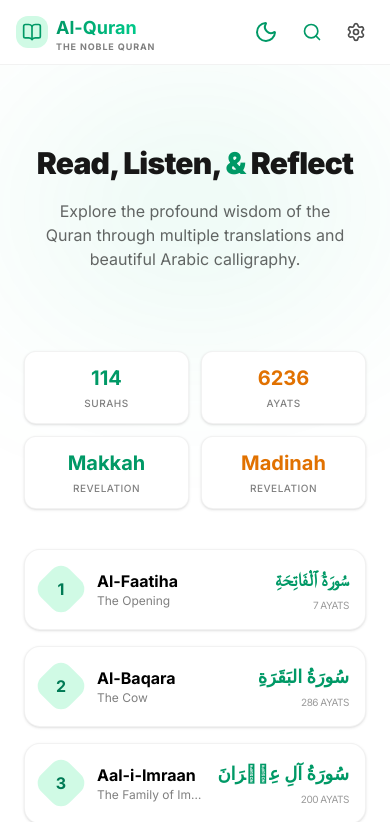
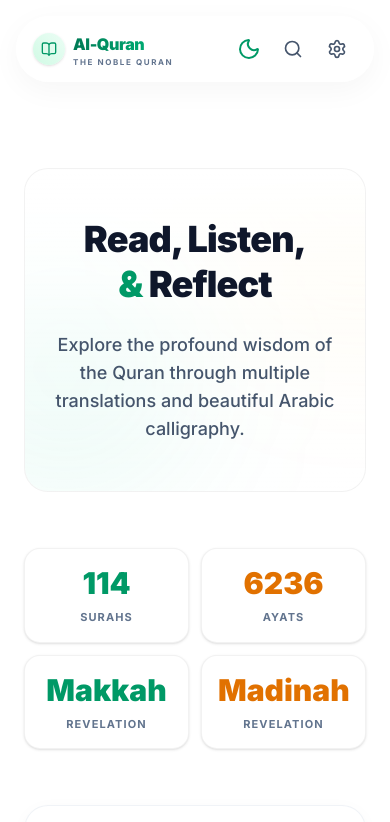
Before and after one commit to shuvo794/Quran-Web-Application, a Next.js app: page / in a window 390 px wide. Shown: the top 822 px of the page. Built offline with nearby package versions, Linux system fonts and the light colour scheme; a web font is replaced by a local one.

Commit message:
feat: initialize Quran web application with Hono API, search functionality, and responsive UI components

```diff
--- a/app/layout.tsx
+++ b/app/layout.tsx
@@ -38,7 +38,7 @@
         <ThemeProvider attribute="class" defaultTheme="light" enableSystem>
           <SettingsProvider>
             <Navbar />
-            <main className="flex-1 overflow-y-auto">{children}</main>
+            <main className="flex-1 overflow-y-auto pt-24">{children}</main>
             <footer className="border-t border-black/5 dark:border-white/5 py-8 px-6 text-center text-black/30 dark:text-white/30 text-sm">
               <p>
                 © {new Date().getFullYear()} Al-Quran Application | Built with
--- a/app/page.tsx
+++ b/app/page.tsx
@@ -11,35 +11,38 @@
   return (
     <div className="max-w-7xl mx-auto px-6 py-12">
       {/* Hero Section */}
-      <section className="mb-12 md:mb-16 text-center relative py-8 md:py-12">
-        {/* Subtle background glow */}
-        <div className="absolute inset-0 bg-emerald-500/10 dark:bg-emerald-500/5 blur-[100px] -z-10 rounded-full" />
-        <h2 className="text-3xl sm:text-4xl md:text-6xl font-black mb-4 tracking-tight leading-tight">
-          Read, Listen, <span className="text-emerald-600 dark:text-emerald-400">&</span> Reflect
+      <section className="mb-14 md:mb-20 text-center relative py-12 md:py-20 rounded-3xl overflow-hidden mt-6 md:mt-8 border border-black/5 dark:border-white/5 bg-gradient-to-b from-white to-transparent dark:from-white/[0.02]">
+        {/* Premium background glow */}
+        <div className="absolute inset-0 bg-[radial-gradient(ellipse_at_top,_var(--tw-gradient-stops))] from-emerald-400/10 via-transparent to-transparent dark:from-emerald-500/10 -z-10" />
+        <div className="absolute -top-40 -right-40 w-80 h-80 bg-amber-400/10 dark:bg-amber-500/10 rounded-full blur-[80px] -z-10" />
+        <div className="absolute top-20 -left-20 w-60 h-60 bg-emerald-400/10 dark:bg-emerald-500/10 rounded-full blur-[80px] -z-10" />
+
+        <h2 className="text-4xl sm:text-5xl md:text-7xl font-black mb-6 tracking-tight leading-tight text-slate-900 dark:text-white relative z-10">
+          Read, Listen, <br className="md:hidden"/> <span className="text-emerald-600 dark:text-emerald-400">&</span> Reflect
         </h2>
-        <p className="text-black/60 dark:text-white/60 max-w-2xl mx-auto text-base md:text-lg px-4">
+        <p className="text-slate-600 dark:text-white/60 max-w-2xl mx-auto text-lg md:text-xl px-6 relative z-10 font-medium">
           Explore the profound wisdom of the Quran through multiple translations
           and beautiful Arabic calligraphy.
         </p>
       </section>
 
       {/* Stats/Quick Actions */}
-      <div className="grid grid-cols-2 md:grid-cols-4 gap-3 md:gap-4 mb-10 md:mb-12">
-        <div className="p-3 md:p-4 rounded-xl md:rounded-2xl bg-white dark:bg-white/5 border border-black/5 dark:border-white/5 text-center shadow-sm dark:shadow-none hover:border-emerald-500/30 transition-colors">
-          <p className="text-xl md:text-2xl font-bold text-emerald-600 dark:text-emerald-400">114</p>
-          <p className="text-[10px] md:text-xs text-black/50 dark:text-white/50 uppercase font-medium tracking-wider mt-1">Surahs</p>
+      <div className="grid grid-cols-2 md:grid-cols-4 gap-3 md:gap-5 mb-14 md:mb-16">
+        <div className="group p-4 md:p-6 rounded-2xl md:rounded-3xl bg-white dark:bg-white/[0.02] border border-black/5 dark:border-white/5 text-center shadow-sm hover:shadow-xl dark:shadow-none hover:border-emerald-500/30 dark:hover:bg-white/[0.04] transition-all duration-300">
+          <p className="text-3xl md:text-4xl font-black text-emerald-600 dark:text-emerald-400 group-hover:scale-110 transition-transform duration-300">114</p>
+          <p className="text-[11px] md:text-xs text-slate-500 dark:text-white/50 uppercase font-bold tracking-widest mt-2">Surahs</p>
         </div>
-        <div className="p-3 md:p-4 rounded-xl md:rounded-2xl bg-white dark:bg-white/5 border border-black/5 dark:border-white/5 text-center shadow-sm dark:shadow-none hover:border-amber-500/30 transition-colors">
-          <p className="text-xl md:text-2xl font-bold text-amber-600 dark:text-amber-400">6236</p>
-          <p className="text-[10px] md:text-xs text-black/50 dark:text-white/50 uppercase font-medium tracking-wider mt-1">Ayats</p>
+        <div className="group p-4 md:p-6 rounded-2xl md:rounded-3xl bg-white dark:bg-white/[0.02] border border-black/5 dark:border-white/5 text-center shadow-sm hover:shadow-xl dark:shadow-none hover:border-amber-500/30 dark:hover:bg-white/[0.04] transition-all duration-300">
+          <p className="text-3xl md:text-4xl font-black text-amber-600 dark:text-amber-400 group-hover:scale-110 transition-transform duration-300">6236</p>
+          <p className="text-[11px] md:text-xs text-slate-500 dark:text-white/50 uppercase font-bold tracking-widest mt-2">Ayats</p>
         </div>
-        <div className="p-3 md:p-4 rounded-xl md:rounded-2xl bg-white dark:bg-white/5 border border-black/5 dark:border-white/5 text-center shadow-sm dark:shadow-none hover:border-emerald-500/30 transition-colors">
-          <p className="text-xl md:text-2xl font-bold text-emerald-600 dark:text-emerald-400">Makkah</p>
-          <p className="text-[10px] md:text-xs text-black/50 dark:text-white/50 uppercase font-medium tracking-wider mt-1">Revelation</p>
+        <div className="group p-4 md:p-6 rounded-2xl md:rounded-3xl bg-white dark:bg-white/[0.02] border border-black/5 dark:border-white/5 text-center shadow-sm hover:shadow-xl dark:shadow-none hover:border-emerald-500/30 dark:hover:bg-white/[0.04] transition-all duration-300">
+          <p className="text-3xl md:text-4xl font-black text-emerald-600 dark:text-emerald-400 group-hover:scale-110 transition-transform duration-300">Makkah</p>
+          <p className="text-[11px] md:text-xs text-slate-500 dark:text-white/50 uppercase font-bold tracking-widest mt-2">Revelation</p>
         </div>
-        <div className="p-3 md:p-4 rounded-xl md:rounded-2xl bg-white dark:bg-white/5 border border-black/5 dark:border-white/5 text-center shadow-sm dark:shadow-none hover:border-amber-500/30 transition-colors">
-          <p className="text-xl md:text-2xl font-bold text-amber-600 dark:text-amber-400">Madinah</p>
-          <p className="text-[10px] md:text-xs text-black/50 dark:text-white/50 uppercase font-medium tracking-wider mt-1">Revelation</p>
+        <div className="group p-4 md:p-6 rounded-2xl md:rounded-3xl bg-white dark:bg-white/[0.02] border border-black/5 dark:border-white/5 text-center shadow-sm hover:shadow-xl dark:shadow-none hover:border-amber-500/30 dark:hover:bg-white/[0.04] transition-all duration-300">
+          <p className="text-3xl md:text-4xl font-black text-amber-600 dark:text-amber-400 group-hover:scale-110 transition-transform duration-300">Madinah</p>
+          <p className="text-[11px] md:text-xs text-slate-500 dark:text-white/50 uppercase font-bold tracking-widest mt-2">Revelation</p>
         </div>
       </div>
 
--- a/components/Navbar.tsx
+++ b/components/Navbar.tsx
@@ -11,37 +11,39 @@
 
   return (
     <>
-      <nav className="sticky top-0 z-40 bg-white/80 dark:bg-black/80 backdrop-blur-md border-b border-black/5 dark:border-white/10 px-4 md:px-6 py-3 md:py-4 flex justify-between items-center transition-colors">
+      <div className="fixed top-0 left-0 right-0 z-50 flex justify-center p-4 pointer-events-none">
+        <nav className="pointer-events-auto w-full max-w-4xl bg-white/70 dark:bg-black/60 backdrop-blur-xl border border-white/20 dark:border-white/10 shadow-[0_8px_30px_rgb(0,0,0,0.04)] dark:shadow-[0_8px_30px_rgb(0,0,0,0.2)] rounded-full px-4 md:px-6 py-3 flex justify-between items-center transition-all duration-300">
           <Link href="/" className="flex items-center gap-2 md:gap-3 group">
-          <div className="bg-emerald-100 dark:bg-emerald-900 group-hover:bg-emerald-200 dark:group-hover:bg-emerald-800 p-1.5 md:p-2 rounded-xl transition-colors">
-            <BookOpen className="w-5 h-5 md:w-6 md:h-6 text-emerald-600 dark:text-amber-400" />
+            <div className="bg-gradient-to-tr from-emerald-100 to-emerald-50 dark:from-emerald-900 dark:to-emerald-800/50 group-hover:from-emerald-200 group-hover:to-emerald-100 dark:group-hover:from-emerald-800 dark:group-hover:to-emerald-700/50 p-2 md:p-2.5 rounded-full shadow-sm transition-all duration-300">
+              <BookOpen className="w-4 h-4 md:w-5 md:h-5 text-emerald-600 dark:text-amber-400" />
             </div>
             <div>
-            <h1 className="text-lg md:text-xl font-bold bg-gradient-to-r from-emerald-600 to-emerald-400 dark:from-amber-400 dark:to-emerald-400 bg-clip-text text-transparent">
+              <h1 className="text-base md:text-lg font-black bg-gradient-to-r from-emerald-700 to-emerald-500 dark:from-amber-400 dark:to-emerald-400 bg-clip-text text-transparent tracking-tight">
                 Al-Quran
               </h1>
-            <p className="text-[9px] md:text-[10px] text-black/50 dark:text-white/50 uppercase tracking-widest leading-none font-bold">The Noble Quran</p>
+              <p className="text-[8px] md:text-[9px] text-slate-500 dark:text-white/50 uppercase tracking-[0.2em] leading-none font-bold mt-0.5">The Noble Quran</p>
             </div>
           </Link>
 
-        <div className="flex items-center gap-2 md:gap-4">
+          <div className="flex items-center gap-1 md:gap-3">
             <ThemeToggle />
             <Link
               href="/search"
-            className="p-2 hover:bg-black/5 dark:hover:bg-white/5 rounded-full transition-colors group"
+              className="p-2.5 hover:bg-black/5 dark:hover:bg-white/10 rounded-full transition-all duration-300 group"
               title="Search Ayats"
             >
-            <Search className="w-5 h-5 md:w-6 md:h-6 text-emerald-600 dark:text-emerald-400 group-hover:text-emerald-700 dark:group-hover:text-amber-400 transition-colors" />
+              <Search className="w-5 h-5 text-slate-600 dark:text-slate-300 group-hover:text-emerald-600 dark:group-hover:text-amber-400 transition-colors" />
             </Link>
             <button
               onClick={() => setIsSidebarOpen(true)}
-            className="p-2 hover:bg-black/5 dark:hover:bg-white/5 rounded-full transition-colors group"
+              className="p-2.5 hover:bg-black/5 dark:hover:bg-white/10 rounded-full transition-all duration-300 group"
               title="Open Settings"
             >
-            <Settings className="w-5 h-5 md:w-6 md:h-6 text-black/70 dark:text-white/70 group-hover:text-emerald-600 dark:group-hover:text-amber-400 transition-colors" />
+              <Settings className="w-5 h-5 text-slate-600 dark:text-slate-300 group-hover:text-emerald-600 dark:group-hover:text-amber-400 transition-colors" />
             </button>
           </div>
         </nav>
+      </div>
 
       <Sidebar isOpen={isSidebarOpen} onClose={() => setIsSidebarOpen(false)} />
     </>
--- a/components/SurahCard.tsx
+++ b/components/SurahCard.tsx
@@ -14,27 +14,28 @@
     >
       <Link
         href={`/surah/${surah.number}`}
-        className="group relative flex items-center gap-4 p-4 md:p-5 rounded-2xl bg-white dark:bg-white/[0.03] border border-black/5 dark:border-white/5 surah-card h-full shadow-sm dark:shadow-none hover:border-emerald-500/30 hover:shadow-md dark:hover:bg-white/[0.05] transition-all"
+        className="group relative flex items-center gap-4 p-4 md:p-5 rounded-3xl bg-white/50 dark:bg-white/[0.02] backdrop-blur-sm border border-slate-200/50 dark:border-white/5 surah-card h-full shadow-[0_4px_20px_-4px_rgba(0,0,0,0.05)] dark:shadow-none hover:border-emerald-500/50 hover:shadow-[0_8px_30px_-4px_rgba(16,185,129,0.15)] dark:hover:bg-white/[0.04] transition-all duration-300"
       >
+        <div className="absolute inset-0 bg-gradient-to-br from-emerald-500/0 to-emerald-500/0 group-hover:from-emerald-500/5 group-hover:to-transparent dark:group-hover:from-emerald-500/10 rounded-3xl transition-all duration-500 pointer-events-none" />
         <div className="relative flex-none w-10 h-10 md:w-12 md:h-12 flex items-center justify-center">
-          <div className="absolute inset-0 bg-emerald-100 dark:bg-emerald-900/40 rounded-xl rotate-45 group-hover:bg-emerald-200 dark:group-hover:bg-emerald-800/60 transition-colors" />
-          <span className="relative text-base md:text-lg font-bold text-emerald-700 dark:text-amber-400">{surah.number}</span>
+          <div className="absolute inset-0 bg-emerald-100/80 dark:bg-emerald-900/40 rounded-2xl rotate-45 group-hover:rotate-90 group-hover:scale-110 group-hover:bg-emerald-200 dark:group-hover:bg-emerald-800/60 transition-all duration-500" />
+          <span className="relative text-base md:text-lg font-bold text-emerald-700 dark:text-amber-400 group-hover:scale-110 transition-transform duration-300">{surah.number}</span>
         </div>
 
-        <div className="flex-1 min-w-0">
-          <h3 className="text-base md:text-lg font-bold text-black dark:text-white group-hover:text-emerald-600 dark:group-hover:text-emerald-400 transition-colors truncate">
+        <div className="flex-1 min-w-0 z-10">
+          <h3 className="text-base md:text-lg font-bold text-slate-900 dark:text-white group-hover:text-emerald-600 dark:group-hover:text-emerald-400 transition-colors truncate">
             {surah.englishName}
           </h3>
-          <p className="text-xs md:text-sm text-black/50 dark:text-white/50 truncate">
+          <p className="text-xs md:text-sm text-slate-500 dark:text-white/50 truncate font-medium">
             {surah.englishNameTranslation}
           </p>
         </div>
 
-        <div className="flex-none text-right">
-          <h4 className="text-lg md:text-xl font-arabic font-bold text-emerald-600 dark:text-emerald-300">
+        <div className="flex-none text-right z-10">
+          <h4 className="text-lg md:text-xl font-arabic font-bold text-emerald-600 dark:text-emerald-300 group-hover:scale-105 origin-right transition-transform duration-300">
             {surah.name}
           </h4>
-          <p className="text-[10px] text-black/40 dark:text-white/40 uppercase tracking-tighter mt-1">
+          <p className="text-[10px] text-slate-400 dark:text-white/40 uppercase tracking-widest mt-1 font-bold">
             {surah.numberOfAyahs} Ayats
           </p>
         </div>
```
Also changed, not shown: app/api/[[...route]]/route.ts (+28 -6 lines), app/search/page.tsx (+27 -8 lines), app/surah/[id]/page.tsx (+14 -9 lines), components/AyahItem.tsx (+16 -13 lines). Lines whose indentation alone changed are shown as unchanged.
